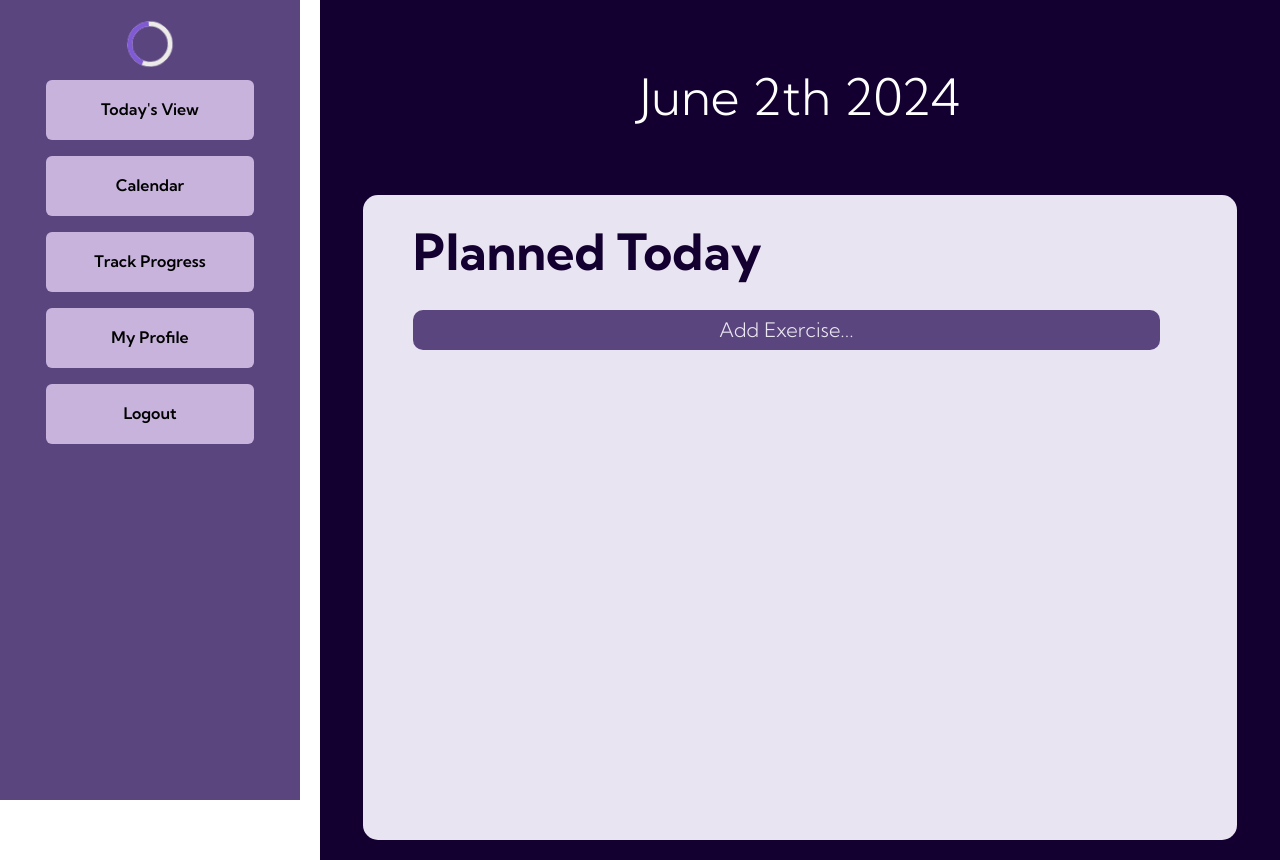
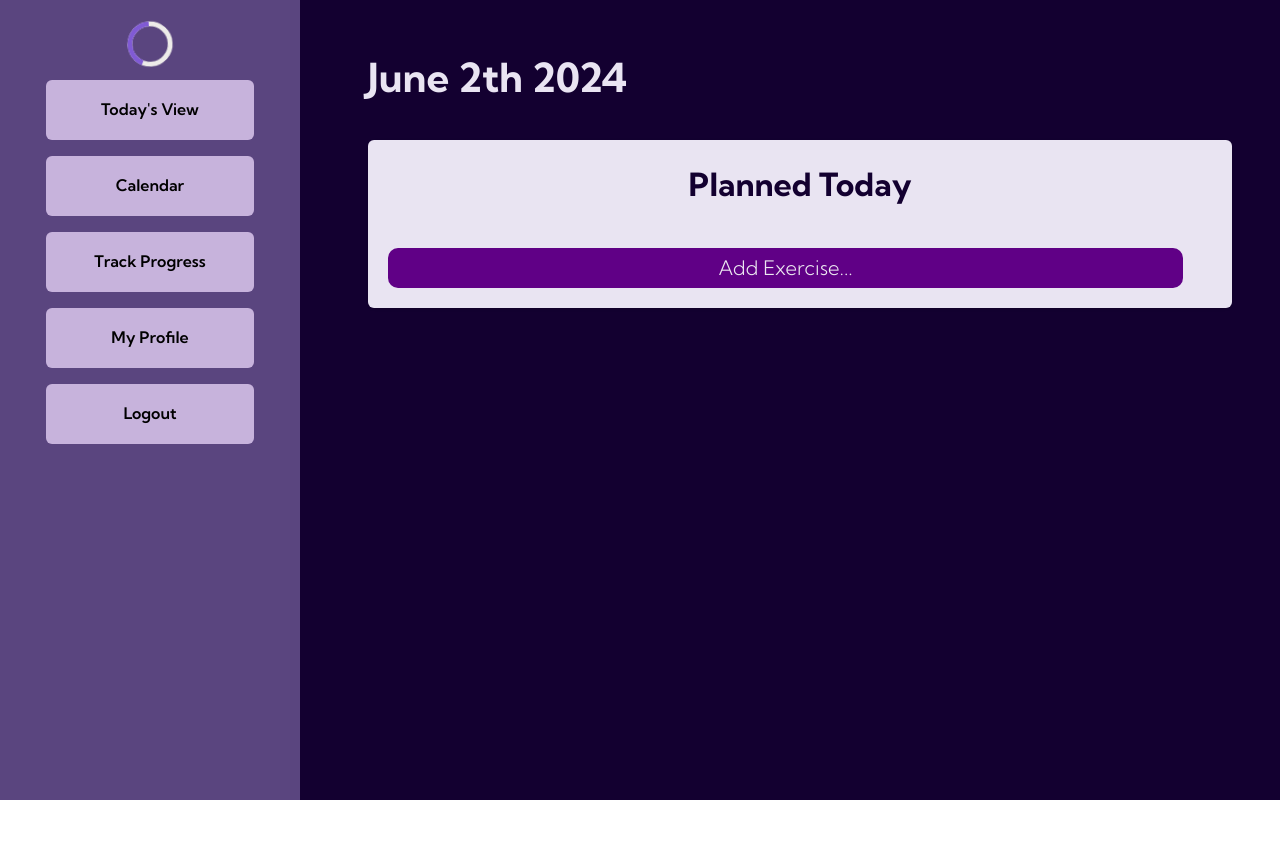
Before and after one commit to noahgiboney/tworkout, a Next.js app: page /homepage in a window 1280 px wide. After the commit the page ends 800 px from the top, so only its background shows below. Built offline with nearby package versions, Linux system fonts and the light colour scheme.

Commit message:
structured homepage and add set overlay and changed button colors

```diff
--- a/src/app/components/SideBar.tsx
+++ b/src/app/components/SideBar.tsx
@@ -124,7 +124,7 @@ const SideBar = () => {
           <CircularProgress isIndeterminate color="purple.500" />
         ) : (
           <>
-          <Box position="relative" boxSize="120px">
+          <Box marginTop="10px" marginBottom="10px" position="relative" boxSize="120px">
           <Box
               boxSize="120px"
               borderRadius="full"
--- a/src/app/homepage/homepage.module.css
+++ b/src/app/homepage/homepage.module.css
@@ -31,3 +31,31 @@
     display: "flex";
     flex-direction: "row";
   }
+
+  .addSetOptions {
+    display: grid;
+    height: 100px;
+    grid-template-columns: 1fr 3fr;
+    grid-template-rows: 1fr 1fr;
+    gap: 10px;
+  }
+
+  .weightLabel {
+    grid-column: 1 / span 1;
+    grid-row: 1 / span 1;
+  }
+
+  .weightInput {
+    grid-column: 2 / span 1;
+    grid-row: 1 / span 1;
+  }
+
+  .repsInput {
+    grid-column: 2 / span 1;
+    grid-row: 2 / span 1;
+  }
+
+  .repsLabel {
+    grid-column: 1 / span 1;
+    grid-row: 2 / span 1;
+  }
--- a/src/app/homepage/page.tsx
+++ b/src/app/homepage/page.tsx
@@ -21,9 +21,13 @@ import {
   Center,
   Input,
   HStack,
+  Card,
+  CardHeader,
+  CardBody,
 } from "@chakra-ui/react";
 import { AddIcon, CloseIcon } from "@chakra-ui/icons";
 import { useUser } from "@/context/userContext";
+import styles from "./homepage.module.css";
 
 export interface Workout {
   _id: string;
@@ -177,18 +181,22 @@ const AddSet: React.FC<AddSetProps> = ({
   return (
     <Modal isOpen={isOpen2} onClose={onClose} isCentered motionPreset="scale">
       <ModalOverlay />
-      <ModalContent bg="#5A457F">
-        <ModalHeader textColor="#ECE8F1" fontSize="48">
+      <ModalContent height="300px" bg="#5A457F">
+        <ModalHeader textColor="#ECE8F1" fontSize="40">
           Add Set
         </ModalHeader>
         <ModalCloseButton />
-        <ModalBody flex="1">
+        <ModalBody paddingTop={0} alignContent="center">
           <Box flexDirection="column">
-            <Flex padding={2} mb={2}>
-              <Flex fontSize = {20} bg="#C7B3DC" borderRadius="10px" px={4} py={2} mr={4} height="80%">
+            <div className={styles.addSetOptions}>
+              <div className={styles.weightLabel}>
+                <Box fontSize={20} bg="#C7B3DC" borderRadius="10px" px={4} py={2} mr={4}>
                   Weight
-              </Flex>
+                </Box>
+              </div>
+              <div className={styles.weightInput}>
                 <Input
+                  height="100%"
                   type="number"
                   placeholder="Weight"
                   _hover={{ bg: "#d5c0e0" }}
@@ -197,12 +205,15 @@ const AddSet: React.FC<AddSetProps> = ({
                   onChange={(e) => setWeight(parseInt(e.target.value))}
                   mb={4}
                 />
-            </Flex>
-            <Flex >
-              <Box fontSize = {20} bg="#C7B3DC" borderRadius="10px" px={4} py={2} mr={4} height="80%">
+              </div>
+              <div className={styles.repsLabel}>
+                <Box fontSize = {20} bg="#C7B3DC" borderRadius="10px" px={4} py={2} mr={4}>
                   Reps
                 </Box>
+              </div>
+              <div className={styles.repsInput}>
                 <Input
+                  height="100%"
                   type="number"
                   placeholder="Reps"
                   bg="#C7B3DC"
@@ -210,7 +221,8 @@ const AddSet: React.FC<AddSetProps> = ({
                   value={reps}
                   onChange={(e) => setReps(parseInt(e.target.value))}
                 />
-            </Flex>
+              </div>
+            </div>
           </Box>
         </ModalBody>
         <ModalFooter>
@@ -598,48 +610,26 @@ const Homepage: React.FC = () => {
   };
 
   return (
-    <Flex>
+    <div className={styles.main}>
       <SideBar />
-      <Box
-        flex="1"
-        p={5}
-        flexDirection="column"
-        bg="#130030"
-        display="flex"
-        justifyContent="center"
-        alignItems="center"
-      >
-        <Text alignItems="left" color="white" fontSize="50" pb="60px" pt="40px">
+      <div className={styles.body}>
+        <div className={styles.title}>
           {monthDictionary[month]} {day}th {year}
-        </Text>
-        <Box
-          flex="1"
-          p={3}
-          borderRadius="15px"
-          display="flex"
-          flexDirection="column"
-          width="95%"
-          justifyContent="flex-start"
-          paddingTop="20px"
-          padding="50px"
-          alignItems="left"
-          bg="#E9E4F2"
-        >
-          <Text fontSize="50" color="#130030" fontWeight="bold">
+        </div>
+        <div className={styles.cards}>
+        <Card marginTop="2rem" marginBottom="1rem" bgColor="#E9E4F2">
+            <CardHeader display="flex" justifyContent="center" paddingBottom="0rem">
+              <Text fontSize={32} color="#130030" fontWeight="bold">
                 Planned Today
               </Text>
-          <Box
-            overflowY="auto"
-            height="500px"
-            flexDirection="row"
-            display="flex"
-          >
+            </CardHeader>
+            <CardBody>
             <Box width={"100%"}>
               <Accordion allowToggle>
                 {workouts &&
                   workouts.map((workout) =>
                     workout.exercises.map((exercise, exerciseIndex) => (
-                      <AccordionItem mt={3} padding={1} key={exerciseIndex}>
+                      <AccordionItem mt={0} padding={1} key={exerciseIndex}>
                         <h2>
                           <Box display="flex" alignItems="center">
                             <AccordionButton
@@ -658,15 +648,14 @@ const Homepage: React.FC = () => {
                             <Button
                               aspectRatio={1}
                               borderRadius="50%"
-                              backgroundColor="gray.400"
                               ml={3}
                               padding={0}
-                              minWidth="24px"
+                              width="24px"
                               display="flex"
                               alignItems="center"
                               justifyContent="center"
-                              bg="#5A457F"
-                              _hover={{ bg: "#6c5399" }}
+                              bg="#600086"
+                              _hover={{ bg: "#A759C6" }}
                               onClick={function (event) {
                                 eraseExercise(workout._id, exercise.name);
                               }}
@@ -777,7 +766,7 @@ const Homepage: React.FC = () => {
                   )}
               </Accordion>
               <Box
-                bg="#5A457F"
+                bg="#600086"
                 textColor={"#ECE8F1"}
                 alignContent={"center"}
                 textAlign={"center"}
@@ -785,7 +774,7 @@ const Homepage: React.FC = () => {
                 height="40px"
                 borderRadius="10px"
                 fontSize="20"
-                _hover={{ bg: "#6a0084" }}
+                _hover={{ bg: "#A759C6" }}
                 onClick={togglePopup}
                 mt={5}
               >
@@ -802,10 +791,11 @@ const Homepage: React.FC = () => {
                 />
               </Center>
             </Box>
-          </Box>
-        </Box>
-      </Box>
-    </Flex>
+            </CardBody>
+          </Card>
+        </div>
+      </div>
+    </div>
   );
 };
 
```
Lines whose indentation alone changed are shown as unchanged.
